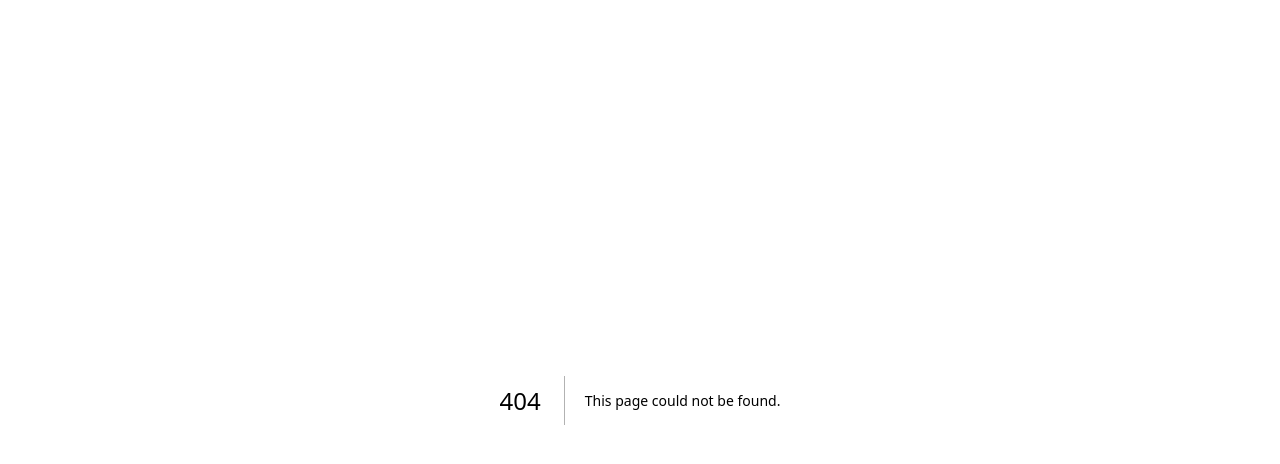
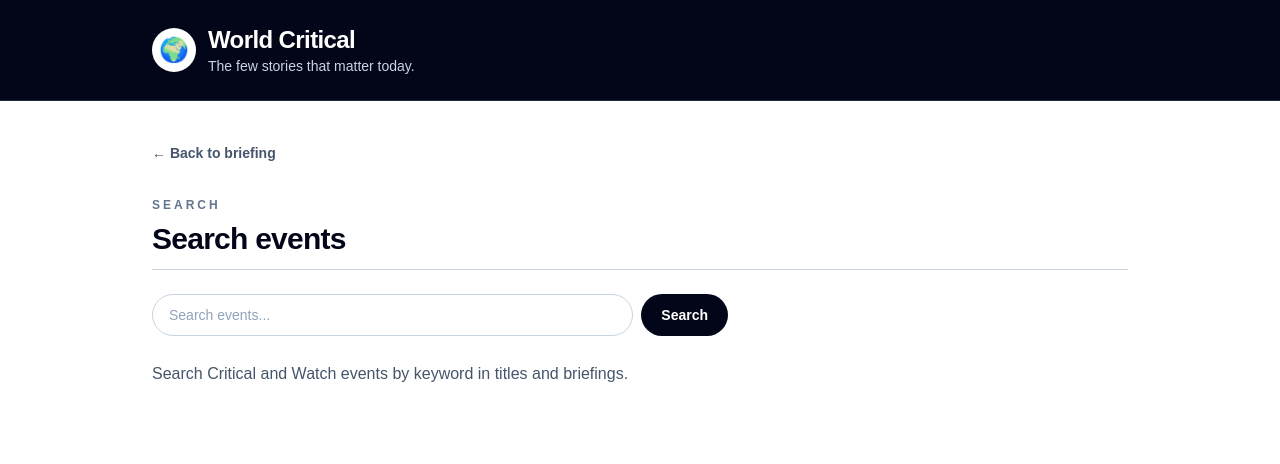
Before and after one commit to conrad1040/world-critical, a Next.js app in the folder frontend/: page /search in a window 1280 px wide. Before the commit this address had no page. Shown: the top 464 px of the page. Built offline with nearby package versions, Linux system fonts and the light colour scheme.

Commit message:
Add event search API and frontend search page.

```diff
--- /dev/null
+++ b/frontend/app/components/search-form.tsx
@@ -0,0 +1,30 @@
+type SearchFormProps = {
+  defaultQuery?: string;
+};
+
+export function SearchForm({ defaultQuery = "" }: SearchFormProps) {
+  return (
+    <form action="/search" method="get" className="flex w-full max-w-xl gap-2">
+      <label htmlFor="search-query" className="sr-only">
+        Search events
+      </label>
+
+      <input
+        id="search-query"
+        name="q"
+        type="search"
+        defaultValue={defaultQuery}
+        placeholder="Search events..."
+        minLength={2}
+        className="min-w-0 flex-1 rounded-full border border-slate-300 bg-white px-4 py-2.5 text-sm text-slate-950 outline-none transition placeholder:text-slate-400 focus:border-slate-500"
+      />
+
+      <button
+        type="submit"
+        className="rounded-full bg-slate-950 px-5 py-2.5 text-sm font-semibold text-white transition hover:bg-slate-800"
+      >
+        Search
+      </button>
+    </form>
+  );
+}
--- a/frontend/app/page.tsx
+++ b/frontend/app/page.tsx
@@ -1,4 +1,6 @@
 import Link from "next/link";
+
+import { SearchForm } from "./components/search-form";
 
 type Event = {
   id: number;
@@ -174,6 +176,10 @@ export default async function Home() {
               </p>
             </div>
           </div>
+
+          <div className="mt-6">
+            <SearchForm />
+          </div>
         </div>
       </header>
 
--- /dev/null
+++ b/frontend/app/search/page.tsx
@@ -0,0 +1,191 @@
+import Link from "next/link";
+
+import { SearchForm } from "../components/search-form";
+
+type Event = {
+  id: number;
+  title: string;
+  summary: string;
+  latest_development: string | null;
+  category: string;
+  importance_score: number;
+  article_count: number;
+  source_count: number;
+  editorial_priority: string;
+  updated_at: string;
+};
+
+type SearchResponse = {
+  query: string;
+  results: Event[];
+};
+
+type SearchPageProps = {
+  searchParams: Promise<{
+    q?: string;
+  }>;
+};
+
+const categoryStyles: Record<string, string> = {
+  Conflict: "bg-red-100 text-red-700",
+  Politics: "bg-blue-100 text-blue-700",
+  Economy: "bg-amber-100 text-amber-800",
+  Technology: "bg-emerald-100 text-emerald-700",
+  Sports: "bg-violet-100 text-violet-700",
+  Entertainment: "bg-pink-100 text-pink-700",
+  Crime: "bg-slate-200 text-slate-800",
+  Health: "bg-cyan-100 text-cyan-700",
+  "Natural Disaster": "bg-orange-100 text-orange-700",
+  Other: "bg-slate-100 text-slate-600",
+};
+
+function getPriorityClass(priority: string): string {
+  if (priority === "Critical") {
+    return "border-red-200 bg-red-50 text-red-700";
+  }
+
+  if (priority === "Watch") {
+    return "border-amber-200 bg-amber-50 text-amber-700";
+  }
+
+  return "border-slate-200 bg-slate-100 text-slate-600";
+}
+
+function SearchResultRow({ event }: { event: Event }) {
+  const priorityClass = getPriorityClass(event.editorial_priority);
+  const categoryClass =
+    categoryStyles[event.category] ?? categoryStyles.Other;
+
+  return (
+    <Link href={`/events/${event.id}`} className="group block">
+      <article className="py-8 transition-colors group-hover:bg-slate-50 sm:px-3">
+        <div className="flex flex-wrap items-center gap-3">
+          <span
+            className={`rounded-full border px-3 py-1 text-xs font-bold uppercase tracking-wide ${priorityClass}`}
+          >
+            {event.editorial_priority}
+          </span>
+
+          <span
+            className={`rounded-full px-3 py-1 text-xs font-semibold uppercase tracking-wide ${categoryClass}`}
+          >
+            {event.category}
+          </span>
+        </div>
+
+        <h3 className="mt-5 max-w-4xl text-2xl font-black leading-tight tracking-tight text-slate-950 transition-colors group-hover:text-slate-700 sm:text-3xl">
+          {event.title}
+        </h3>
+
+        <p className="mt-4 max-w-3xl text-base leading-8 text-slate-600">
+          {event.summary}
+        </p>
+
+        <p className="mt-6 text-sm font-semibold text-slate-700">
+          Open briefing →
+        </p>
+      </article>
+    </Link>
+  );
+}
+
+export default async function SearchPage({ searchParams }: SearchPageProps) {
+  const { q = "" } = await searchParams;
+  const query = q.trim();
+
+  let data: SearchResponse | null = null;
+
+  if (query.length >= 2) {
+    const response = await fetch(
+      `http://127.0.0.1:8000/events/search?q=${encodeURIComponent(query)}`,
+      {
+        cache: "no-store",
+      },
+    );
+
+    if (!response.ok) {
+      throw new Error("Failed to search events");
+    }
+
+    data = await response.json();
+  }
+
+  return (
+    <main className="min-h-screen bg-white">
+      <header className="border-b border-slate-800 bg-slate-950 text-white">
+        <div className="mx-auto max-w-5xl px-6 py-6">
+          <Link href="/" className="flex items-center gap-3">
+            <div className="flex h-11 w-11 items-center justify-center rounded-full bg-white text-2xl">
+              🌍
+            </div>
+
+            <div>
+              <p className="text-2xl font-black tracking-tight">
+                World Critical
+              </p>
+
+              <p className="text-sm text-slate-300">
+                The few stories that matter today.
+              </p>
+            </div>
+          </Link>
+        </div>
+      </header>
+
+      <div className="mx-auto max-w-5xl px-6 py-10">
+        <Link
+          href="/"
+          className="text-sm font-semibold text-slate-600 transition hover:text-slate-950"
+        >
+          ← Back to briefing
+        </Link>
+
+        <div className="mt-8 border-b border-slate-300 pb-3">
+          <p className="text-xs font-bold uppercase tracking-[0.25em] text-slate-500">
+            Search
+          </p>
+
+          <h1 className="mt-2 text-3xl font-black tracking-tight text-slate-950">
+            {query ? `Results for “${query}”` : "Search events"}
+          </h1>
+        </div>
+
+        <div className="mt-6">
+          <SearchForm defaultQuery={query} />
+        </div>
+
+        {query.length === 0 && (
+          <p className="mt-6 max-w-2xl leading-7 text-slate-600">
+            Search Critical and Watch events by keyword in titles and
+            briefings.
+          </p>
+        )}
+
+        {query.length === 1 && (
+          <p className="mt-8 text-slate-600">
+            Search terms must be at least 2 characters.
+          </p>
+        )}
+
+        {data && data.results.length === 0 && (
+          <p className="mt-8 text-slate-600">
+            No Critical or Watch events matched your search.
+          </p>
+        )}
+
+        {data && data.results.length > 0 && (
+          <div className="mt-4 divide-y divide-slate-200">
+            <p className="py-4 text-sm text-slate-500">
+              {data.results.length} event
+              {data.results.length === 1 ? "" : "s"} found
+            </p>
+
+            {data.results.map((event) => (
+              <SearchResultRow key={event.id} event={event} />
+            ))}
+          </div>
+        )}
+      </div>
+    </main>
+  );
+}
```
Also changed, not shown: 2 other files (tests, documents, lock files or other folders).
